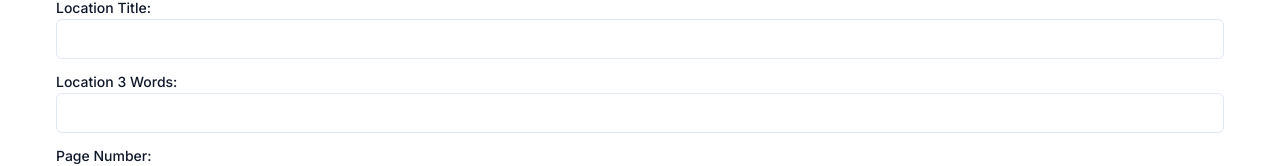
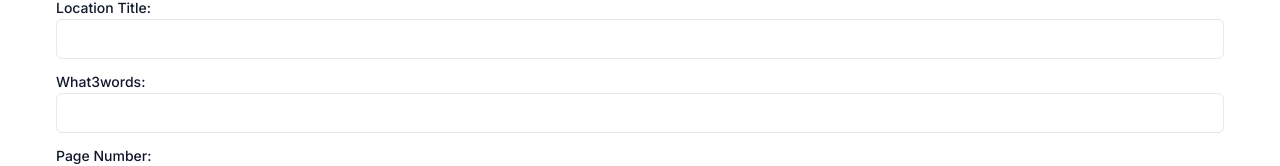
Before and after one commit to JamesMitofsky/Journal-Buddy, a Next.js app: page / in a window 1280 px wide. Shown: the part 252-418 px from the top of the page. Built offline with nearby package versions, Linux system fonts and the light colour scheme.

Commit message:
Update title of What3words

```diff
--- a/components/MetadataForm.tsx
+++ b/components/MetadataForm.tsx
@@ -51,7 +51,7 @@ const metaData = `---
 Date: ${formattedDate}
 Time: ${formattedTime}
 Location: ${locationTitle}
-3 Words Address: ${locationWords}
+What3words: ${locationWords}
 Page: ${pageNumber}
 Tags: [${formattedTags}]
 Journal Number: ${journalNumber}
@@ -117,7 +117,7 @@ Schema Version: ${schemaVersion}
 
           <div>
             <Label htmlFor="locationWords" className="mb-1 block">
-              Location 3 Words:
+              What3words:
             </Label>
             <Input
               type="text"
```
